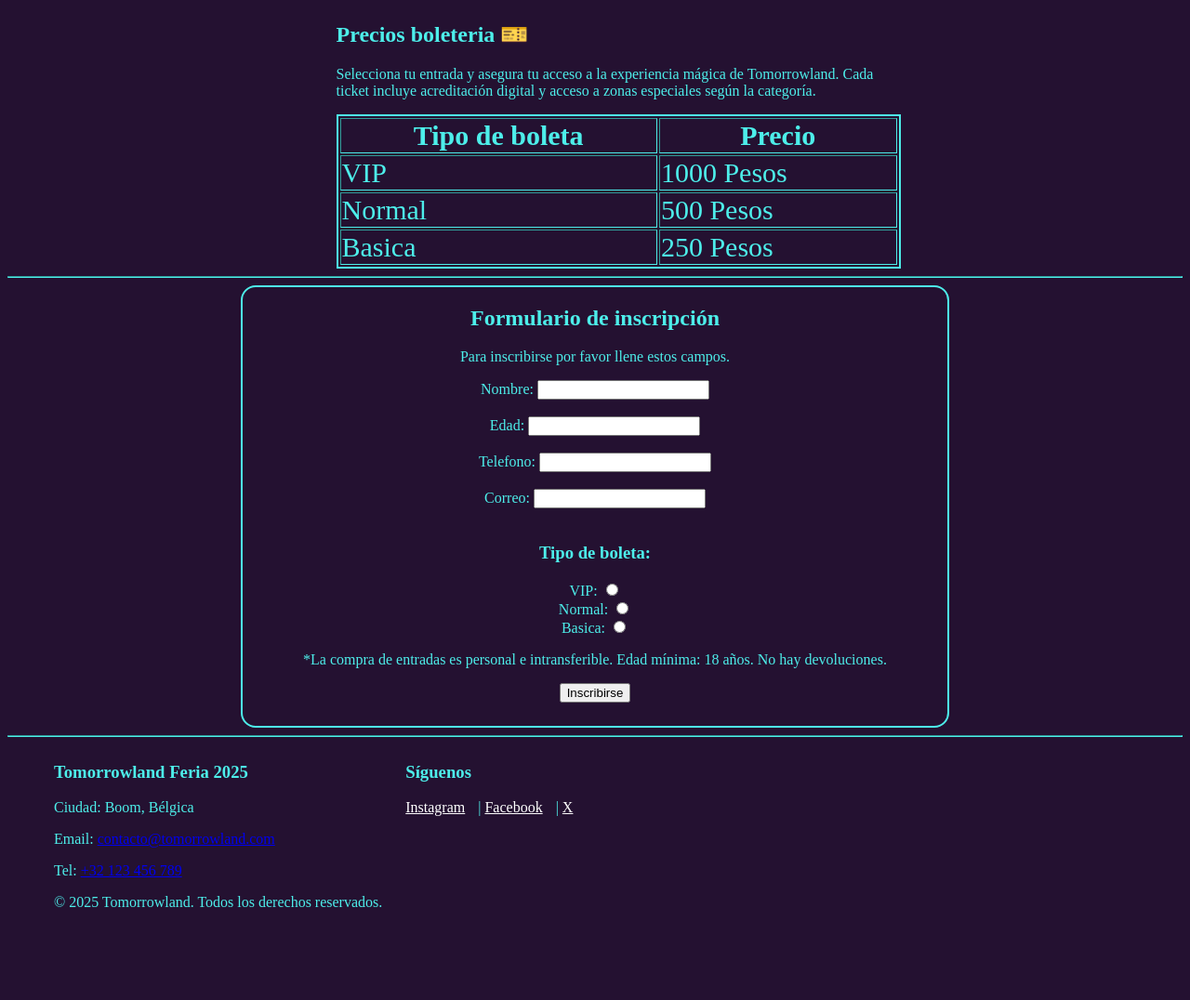
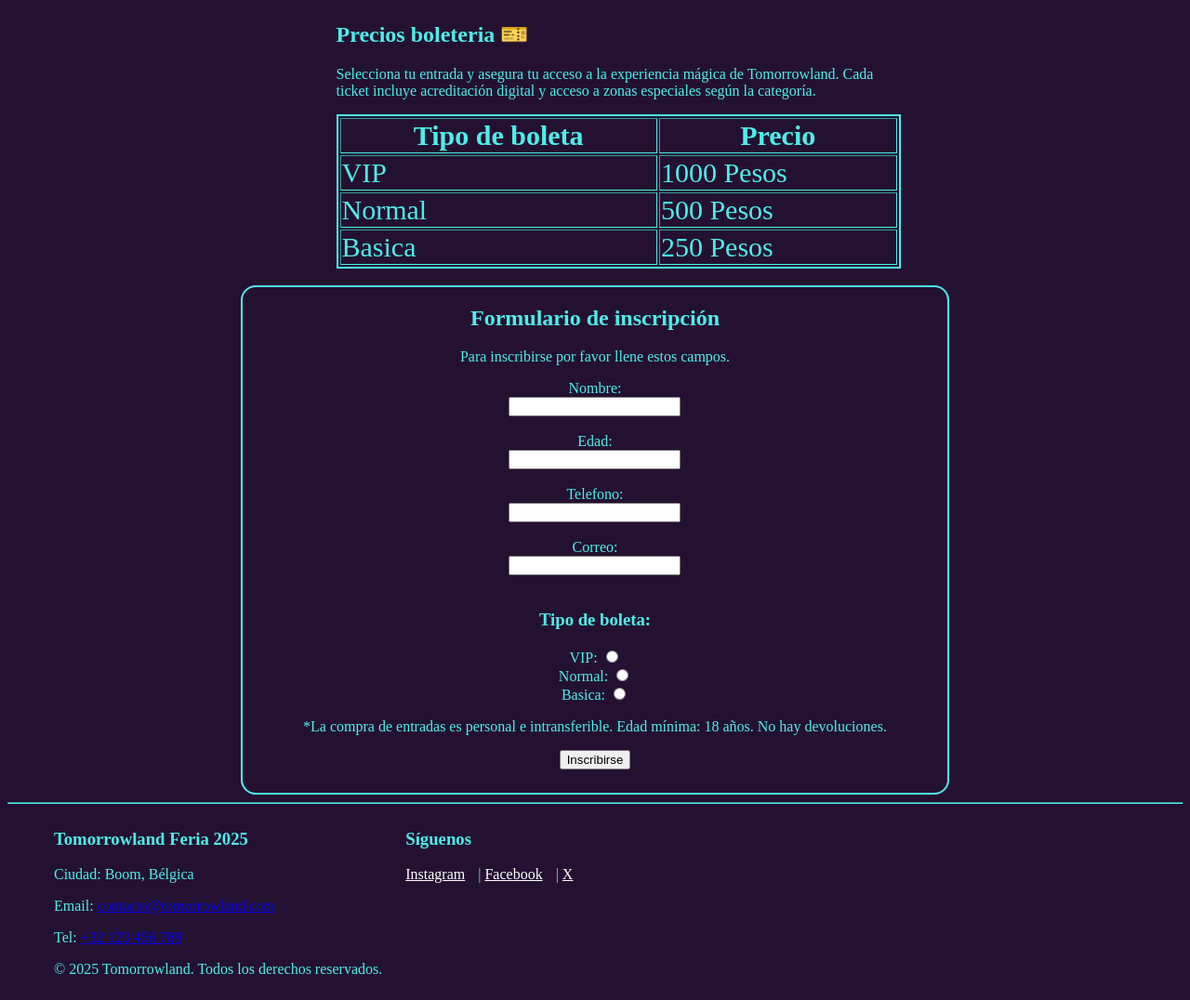
Before and after one commit to Org-000/MyWorkProjects, a plain HTML site: page index.html in a window 1280 px wide. Shown: the part 1699-2775 px from the top of the page at 93% size. Before the commit the page ends 2703 px from the top, so only its background shows below. Drawn offline with Linux system fonts and the light colour scheme.

Commit message:
Bonito...

```diff
--- a/index.html
+++ b/index.html
@@ -46,7 +46,7 @@
     <hr />
     <div class="mapa_boleteria">
       <div>
-        <h2 class="titulo_boleteria">Ubicación 📍</h2>
+        <h2>Ubicación 📍</h2>
         <iframe
         src="https://www.google.com/maps/embed?pb=!1m18!1m12!1m3!1d20046.504749452462!2d4.352632177427327!3d51.093456793519266!2m3!1f0!2f0!3f0!3m2!1i1024!2i768!4f13.1!3m3!1m2!1s0x47c3ee18dda1c861%3A0xdf44d9e8197edc74!2s2850%20Boom%2C%20B%C3%A9lgica!5e0!3m2!1ses-419!2sco!4v1755616601465!5m2!1ses-419!2sco"
         width="600"
@@ -58,7 +58,7 @@
         ></iframe>
       </div>
       <div class="boleteria">
-        <h2 class="titulo_boleteria">Precios boleteria 🎫</h3>
+        <h2>Precios boleteria 🎫</h3>
         <p>
           Selecciona tu entrada y asegura tu acceso a la experiencia mágica de
           Tomorrowland. Cada ticket incluye acreditación digital y acceso a
@@ -83,17 +83,17 @@
         </table>
       </div>
     </div>
-    <hr>
+    <br>
     <div class="formulario">
       <h2>Formulario de inscripción</h2>
       <p>Para inscribirse por favor llene estos campos.</p>
-      <label for="nombre">Nombre:</label>
+      <label for="nombre">Nombre:</label><br>
       <input type="text" name="" id="nombre" required><br><br>
-      <label for="edad">Edad:</label>
+      <label for="edad">Edad:</label><br>
       <input type="number" name="" id="edad" required min="18"><br><br>
-      <label for="telefono">Telefono:</label>
+      <label for="telefono">Telefono:</label><br>
       <input type="tel" name="" id="telefono" required><br><br>
-      <label for="correo">Correo:</label>
+      <label for="correo">Correo:</label><br>
       <input type="email" name="" id="correo" required><br><br>
       <h3>Tipo de boleta:</h3>
       <label for="vip">VIP:</label>
```
